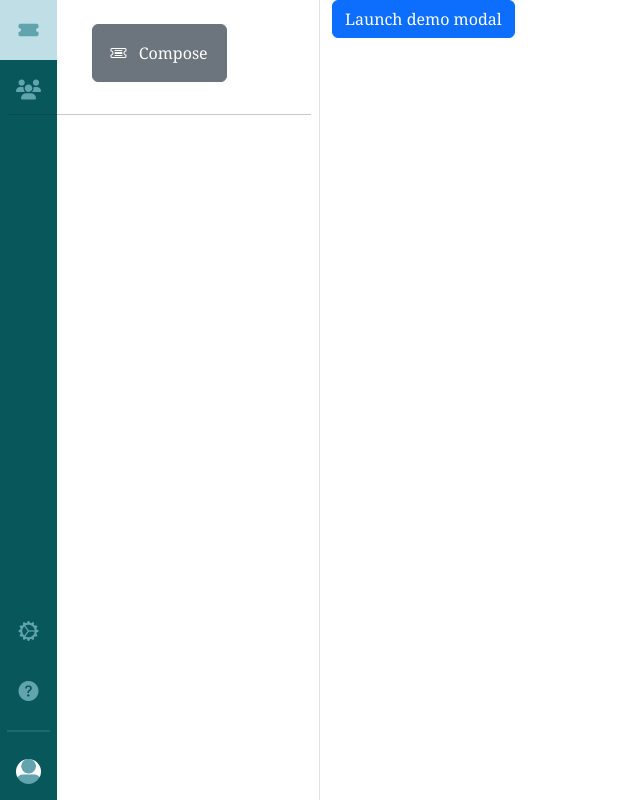
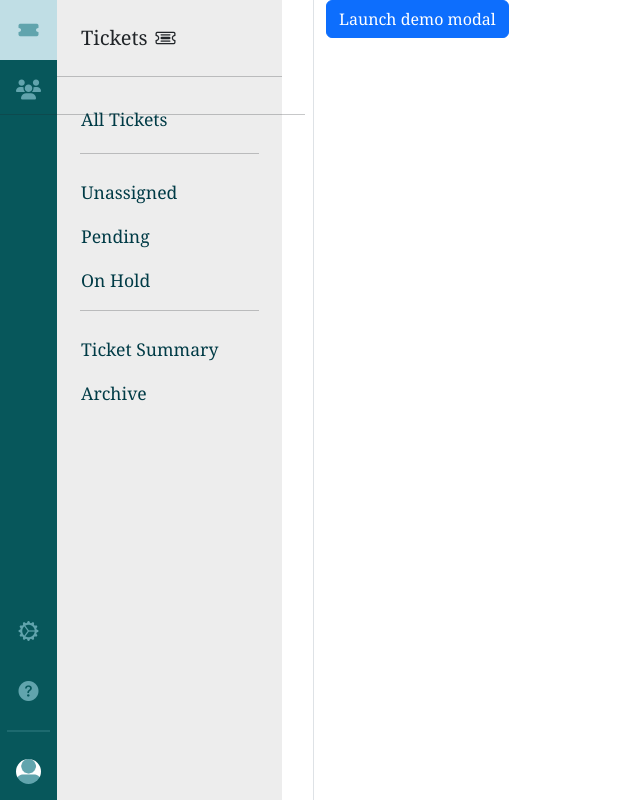
Before and after one commit to NinoDerekGH/Ticket-System, a Flask app: page / in a window 1280 px wide. Shown: the whole page, without its empty margins (0-640 px from the left). Run offline with Flask 2, Linux system fonts and the light colour scheme; some libraries are stand-ins or nearby versions.

Commit message:
added
sidebar panel

```diff
--- a/static/css/style.css
+++ b/static/css/style.css
@@ -45,3 +45,30 @@
     width: 25px;
     height: 25px;
 }
+
+.side_panel {
+    background-color: #ededed;
+    width: 225px;
+    height: 100%;
+    left: 57px;
+}
+
+.side_panel span {
+    font-size: 1.25rem;
+    line-height: 1.75rem;
+}
+
+.side_panel .item_separate {
+    width: 86%;
+}
+
+.side_panel a {
+    font-size: 1.1rem;
+    line-height: 1.75rem;
+    text-decoration: none;
+    color: #003b46;
+}
+
+.side_panel a:hover {
+    color: #61a4ad;
+}
--- a/templates/index.html
+++ b/templates/index.html
@@ -26,20 +26,22 @@
 
 <body>
     <div class="container-fluid">
-        {% include 'navbar.html' %}
         {% include 'sidebar-admin.html' %}
-
-        <main>
-            {% block section %}{% endblock %}
-        </main>
-
+        {% include 'sidebar-panel-admin.html' %}
     </div>
 
-    <!-- Bootstrap JS & Popper CDN -->
+    <main>
+        {% block section %}{% endblock %}
+    </main>
 
-     <!-- JS, Popper.js, and jQuery -->
-  <script src="https://code.jquery.com/jquery-3.5.1.slim.min.js" integrity="sha384-DfXdz2htPH0lsSSs5nCTpuj/zy4C+OGpamoFVy38MVBnE+IbbVYUew+OrCXaRkfj" crossorigin="anonymous"></script>
-  <script src="https://stackpath.bootstrapcdn.com/bootstrap/4.5.2/js/bootstrap.min.js" integrity="sha384-B4gt1jrGC7Jh4AgTPSdUtOBvfO8shuf57BaghqFfPlYxofvL8/KUEfYiJOMMV+rV" crossorigin="anonymous"></script>
+
+    <!-- Bootstrap JS, Popper.js, and jQuery CDN -->
+    <script src="https://code.jquery.com/jquery-3.5.1.slim.min.js"
+        integrity="sha384-DfXdz2htPH0lsSSs5nCTpuj/zy4C+OGpamoFVy38MVBnE+IbbVYUew+OrCXaRkfj"
+        crossorigin="anonymous"></script>
+    <script src="https://stackpath.bootstrapcdn.com/bootstrap/4.5.2/js/bootstrap.min.js"
+        integrity="sha384-B4gt1jrGC7Jh4AgTPSdUtOBvfO8shuf57BaghqFfPlYxofvL8/KUEfYiJOMMV+rV"
+        crossorigin="anonymous"></script>
 </body>
 
 </html>
--- a/templates/sidebar-panel-admin.html
+++ b/templates/sidebar-panel-admin.html
@@ -0,0 +1,39 @@
+<div class="side_panel position-fixed end-0">
+    <span class="row m-4">
+        Tickets
+        <i class="bi bi-ticket-detailed col ps-2"></i>
+    </span>
+
+    <hr>
+
+    <ul class="nav nav-pills nav-flush flex-column m-2">
+        <li class="nav-item">
+            <a href="#" class="nav-link py-1 my-2">All Tickets</a>
+        </li>
+
+        <hr class="item_separate mt-2 mx-auto text-center">
+
+        <li class="nav-item">
+            <a href="#" class="nav-link py-1 my-1">Unassigned</a>
+        </li>
+
+        <li class="nav-item">
+            <a href="#" class="nav-link py-1 my-1">Pending</a>
+        </li>
+
+        <li class="nav-item">
+            <a href="#" class="nav-link py-1 my-1">On Hold</a>
+        </li>
+
+        <hr class="item_separate mt-2 mx-auto text-center">
+
+        <li class="nav-item">
+            <a href="#" class="nav-link py-1 my-1">Ticket Summary</a>
+        </li>
+
+        <li class="nav-item">
+            <a href="#" class="nav-link py-1 my-1">Archive</a>
+        </li>
+
+    </ul>
+</div>
```
